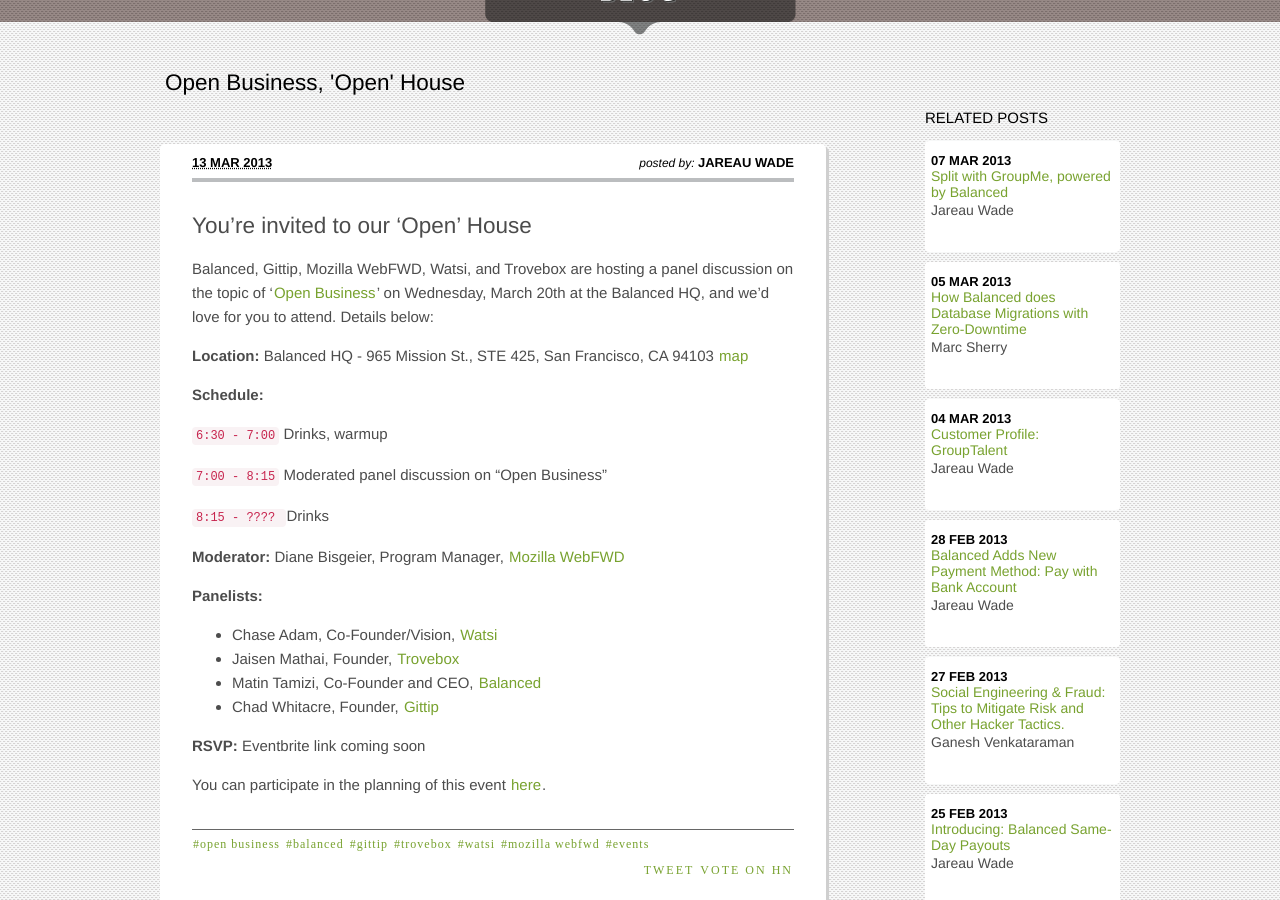
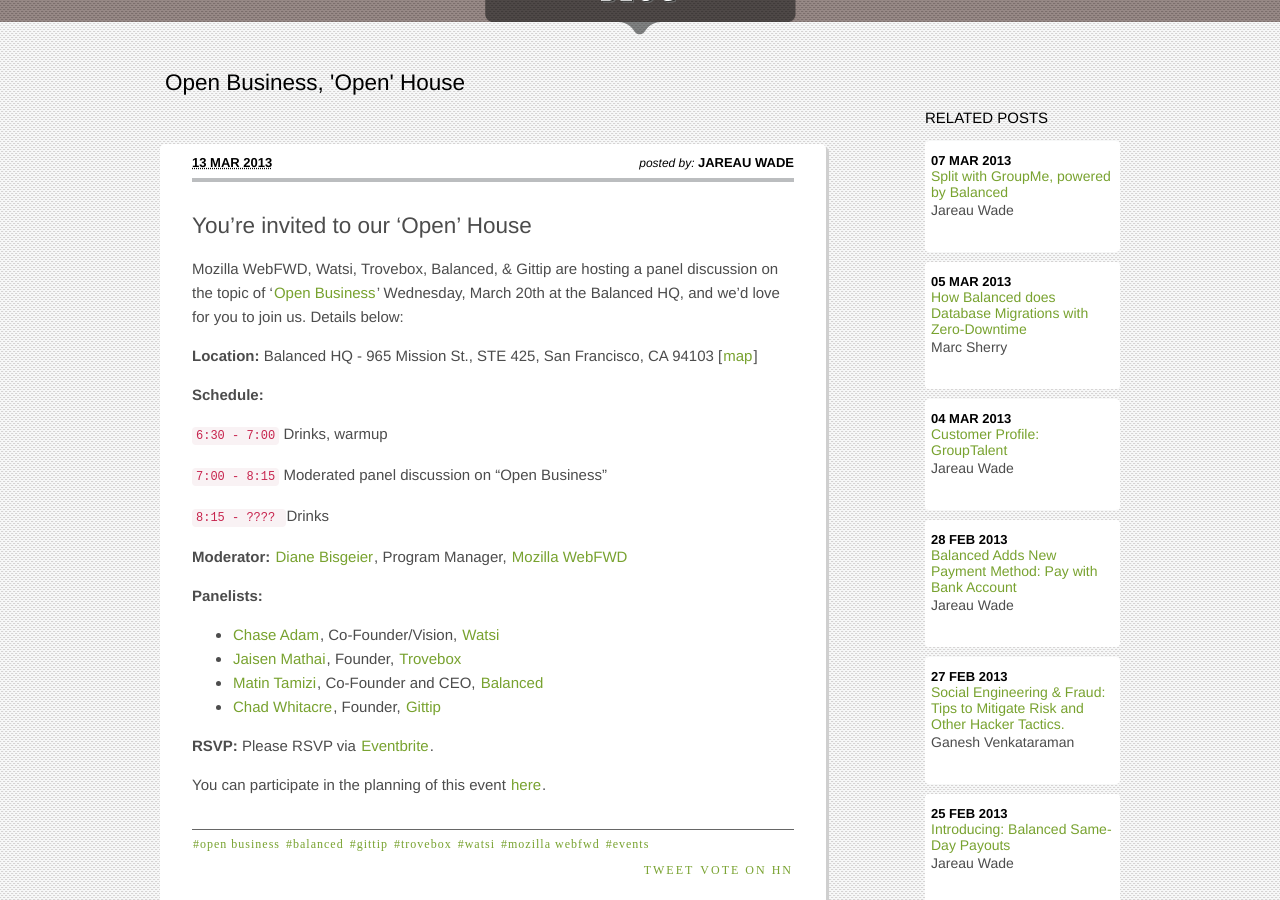
Before and after one commit to balanced/balanced.github.com, a Jekyll site: the page built from _posts/2013-03-13-open-business-open-house.md, in a window 1280 px wide and 900 px high, scrolled down 258 px. Built offline with Jekyll 4.4.1, drawn with Linux system fonts in a browser that asks for light colours; nearby versions of some CDN libraries; library files that are not in the unit come from our copies; Markdown is read by kramdown in place of the engine named in the settings; comment, search, counter and statistics services are not loaded.

Commit message:
Update 2013-03-13-open-business-open-house.md

```diff
--- a/_posts/2013-03-13-open-business-open-house.md
+++ b/_posts/2013-03-13-open-business-open-house.md
@@ -14,10 +14,10 @@
 
 ## You're invited to our 'Open' House
 
-Balanced, Gittip, Mozilla WebFWD, Watsi, and Trovebox are hosting a panel discussion on the topic of '[Open Business](https://en.wikipedia.org/wiki/Open_business)' on Wednesday, March 20th at the Balanced HQ, and we'd love for you to attend. Details below:
+Mozilla WebFWD, Watsi, Trovebox, Balanced, & Gittip are hosting a panel discussion on the topic of '[Open Business](https://en.wikipedia.org/wiki/Open_business)' Wednesday, March 20th at the Balanced HQ, and we'd love for you to join us. Details below:
 
 **Location:**
-Balanced HQ - 965 Mission St., STE 425, San Francisco, CA 94103 [map](https://maps.google.com/maps?q=965+mission+street+san+francisco&ie=UTF8&hq=&hnear=965+Mission+St,+San+Francisco,+California+94103&gl=us&t=m&z=16&vpsrc=0&iwloc=A)
+Balanced HQ - 965 Mission St., STE 425, San Francisco, CA 94103 [[map](https://maps.google.com/maps?q=965+mission+street+san+francisco&ie=UTF8&hq=&hnear=965+Mission+St,+San+Francisco,+California+94103&gl=us&t=m&z=16&vpsrc=0&iwloc=A)]
 
 **Schedule:**
 
@@ -27,17 +27,17 @@
 
 `8:15 -  ???? ` Drinks
 
-**Moderator:** Diane Bisgeier, Program Manager, [Mozilla WebFWD](https://www.webfwd.org/)
+**Moderator:** [Diane Bisgeier](https://mozillalabs.com/en-US/profile/yonwFEwqMfMWiGU8BOCwLE4zYvA/), Program Manager, [Mozilla WebFWD](https://www.webfwd.org/)
 
 **Panelists:**
 
- - Chase Adam, Co-Founder/Vision, [Watsi](https://watsi.org/)
- - Jaisen Mathai, Founder, [Trovebox](https://trovebox.com/)
- - Matin Tamizi, Co-Founder and CEO, [Balanced](https://www.balancedpayments.com/)
- - Chad Whitacre, Founder, [Gittip](https://www.gittip.com/)
+ - [Chase Adam](http://blog.watsi.org/post/21043545556/meet-chase), Co-Founder/Vision, [Watsi](https://watsi.org/)
+ - [Jaisen Mathai](http://www.jaisenmathai.com/), Founder, [Trovebox](https://trovebox.com/)
+ - [Matin Tamizi](https://www.balancedpayments.com/about), Co-Founder and CEO, [Balanced](https://www.balancedpayments.com/)
+ - [Chad Whitacre](https://www.gittip.com/whit537/), Founder, [Gittip](https://www.gittip.com/)
 
 
 **RSVP:**
-Eventbrite link coming soon
+Please RSVP via [Eventbrite](http://balancedpayments.eventbrite.com/).
 
 You can participate in the planning of this event [here](https://github.com/balanced/balanced.github.com/issues/18).
```
